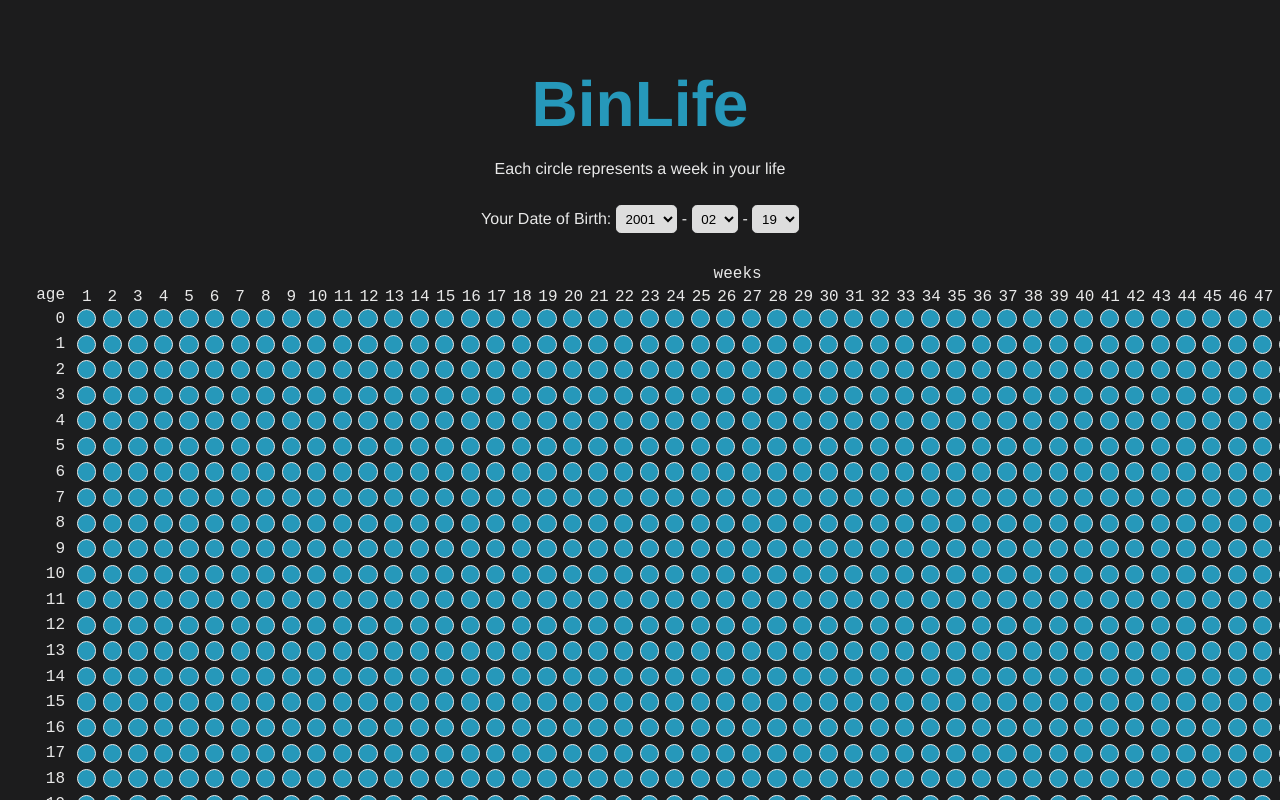
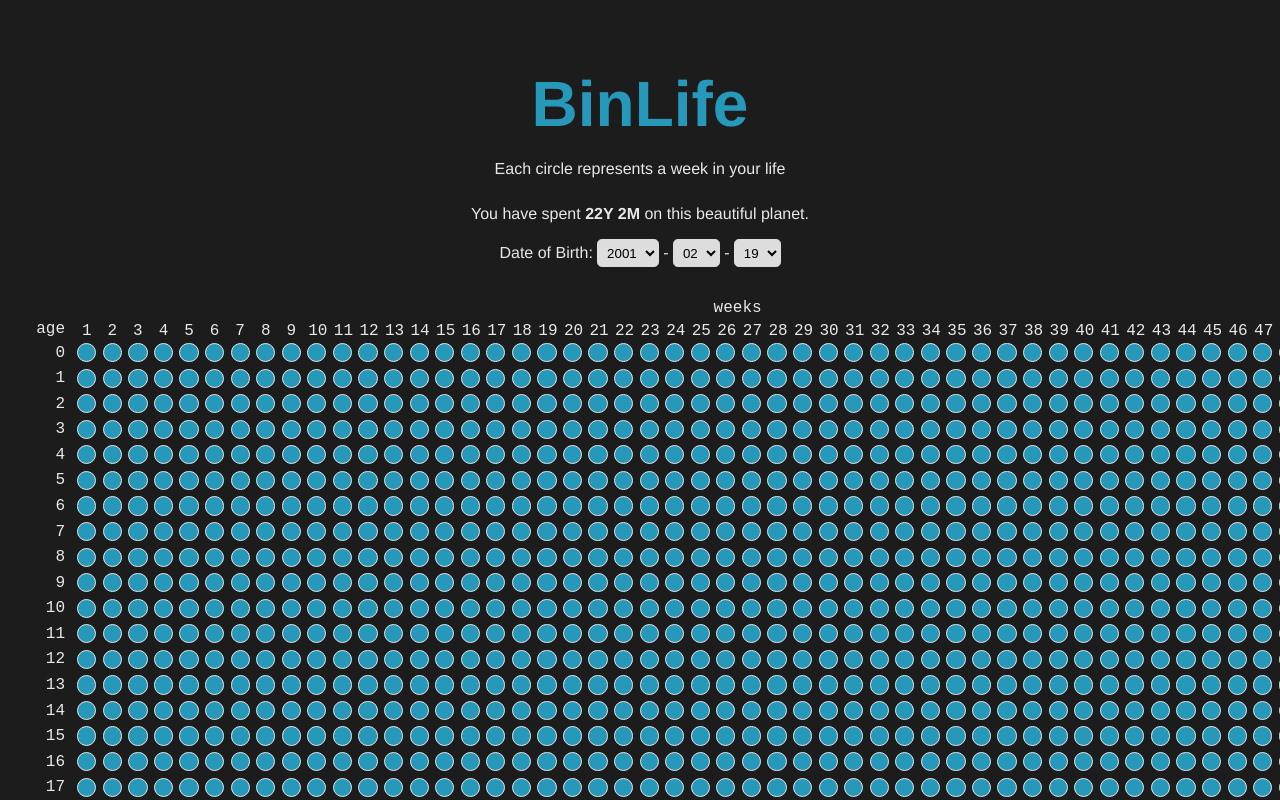
Before and after one commit to binchoi/bin-life, a Svelte app: page / in a window 1280 px wide. Shown: the top 800 px of the page. Built offline with nearby package versions, Linux system fonts and the light colour scheme.

Commit message:
Add age calculator

```diff
--- a/public/global.css
+++ b/public/global.css
@@ -4,6 +4,8 @@
   --grey: #dddddd;
   --grey-dark: #cccccc;
   --sky: #00c3ff;
+  --my-grey: #1c1c1d;
+  --my-blue: #2698ba;
 }
 
 html, body {
@@ -14,7 +16,7 @@ html, body {
 
 body {
   color: #e8e8e8;
-  background-color: #1c1c1d;
+  background-color: var(--my-grey);
   margin: 0;
   padding: 8px;
   box-sizing: border-box;
--- /dev/null
+++ b/src/AgeCalculator.svelte
@@ -0,0 +1,42 @@
+<script>
+  import {dobString} from './stores';
+
+  function dateDiff(startingDate, endingDate) {
+    let startDate = new Date(new Date(startingDate).toISOString().substr(0, 10));
+    if (!endingDate) {
+      endingDate = new Date().toISOString().substr(0, 10); // need date in YYYY-MM-DD format
+    }
+    let endDate = new Date(endingDate);
+    if (startDate > endDate) {
+      const swap = startDate;
+      startDate = endDate;
+      endDate = swap;
+    }
+    const startYear = startDate.getFullYear();
+    const february = (startYear % 4 === 0 && startYear % 100 !== 0) || startYear % 400 === 0 ? 29 : 28;
+    const daysInMonth = [31, february, 31, 30, 31, 30, 31, 31, 30, 31, 30, 31];
+
+    let yearDiff = endDate.getFullYear() - startYear;
+    let monthDiff = endDate.getMonth() - startDate.getMonth();
+    if (monthDiff < 0) {
+      yearDiff--;
+      monthDiff += 12;
+    }
+
+    return yearDiff + 'Y ' + monthDiff + 'M';
+  }
+
+  const today = new Date();
+  const dob = new Date($dobString);
+  const cur_age = dateDiff(today, dob)
+</script>
+
+<div class="age-calculator" style="padding-top: -1rem; padding-bottom: 1rem">
+  You have spent <b class="my-age">{cur_age}</b> on this beautiful planet.
+</div>
+
+<style>
+  .my-age:hover {
+    color: var(--my-blue);
+  }
+</style>
--- a/src/App.svelte
+++ b/src/App.svelte
@@ -1,5 +1,6 @@
 <script>
   import {appMode, timeSpans, showSettings, editIdx} from './stores';
+  import AgeCalculator from './AgeCalculator.svelte';
   import DobPicker from './DobPicker.svelte';
   import CurrentWeekDetails from './CurrentWeekDetails.svelte';
   import CreateTimeSpan from './CreateTimeSpan.svelte';
@@ -17,6 +18,7 @@
     Each circle represents a week in your life
   </p>
 
+  <AgeCalculator/>
   <DobPicker/>
 
   <!-- Unused Functionality -->
@@ -70,7 +72,7 @@
     font-size: 4em;
     font-weight: 100;
     margin-bottom: 0;
-    color: #2698ba;
+    color: var(--my-blue);
   }
 
   .info {
--- a/src/DatePicker.svelte
+++ b/src/DatePicker.svelte
@@ -21,7 +21,7 @@
 
 <select bind:value={year}>
   {#each [...Array(100).keys()].map(y => (startYear + y).toString()) as year}
-    <option>{year}</option>
+<option>{year}</option>
   {/each}
 </select>
 -
--- a/src/DobPicker.svelte
+++ b/src/DobPicker.svelte
@@ -12,5 +12,5 @@
 </script>
 
 <div class="dob-picker">
-  Your Date of Birth: <DatePicker bind:dateString={$dobString} startYear={startYear}/>
+  Date of Birth: <DatePicker bind:dateString={$dobString} startYear={startYear}/>
 </div>
--- a/src/WeekDot.svelte
+++ b/src/WeekDot.svelte
@@ -64,7 +64,7 @@
   }
 
   .is-past .week {
-    background: #2698ba;
+    background: var(--my-blue);
   }
 
   @keyframes blinkNow {
```
Also changed, not shown: public/build/bundle.css, public/build/bundle.js, 1 other file (tests, documents, lock files or other folders).
